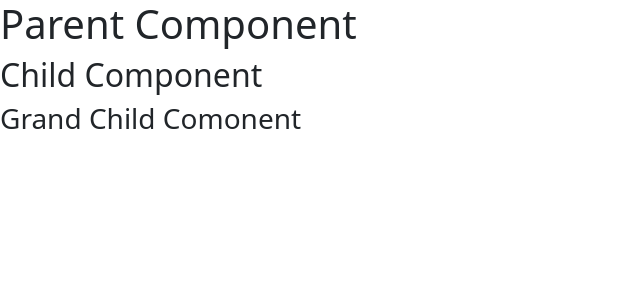
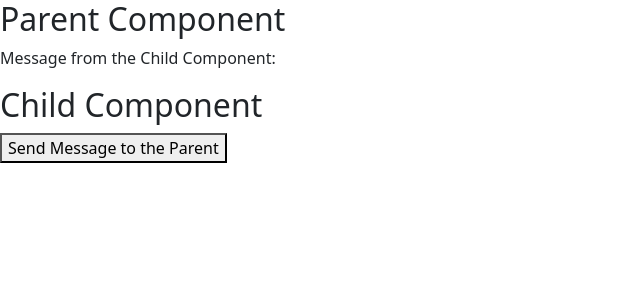
Before and after one commit to rajarajagopi/react-b47-b48, a React (Vite) app: page / in a window 1280 px wide. Shown: the top 300 px of the page, without its empty margins (0-640 px from the left). Built offline with nearby package versions, Linux system fonts and the light colour scheme.

Commit message:
passing data from child to parent compoent

```diff
--- a/src/App.jsx
+++ b/src/App.jsx
@@ -1,33 +1,58 @@
-import React from 'react';
+// Passing data from child to parent component
+import React, { useState } from 'react';
+function ChildComponent({onMessage}) {
 
-function GrandChildComponent({ parentData }) {
+  const message = `Hello from Child!`;
 
-  console.log(`from grand child component: ${parentData}`);
-
-  return (
-    <div>
-      <h3>Grand Child Comonent</h3>
-    </div>
-  )
-}
-function ChildComponent({parentData}) {
-  console.log(`from child component: ${parentData}`);
-  return (
-    <div>
-      <h2>Child Component</h2>
-      <GrandChildComponent parentData={ parentData } />
-    </div>
-  )
+  return ( <>
+    <h2>Child Component</h2>
+    <button onClick={() => onMessage(message)}>Send Message to the Parent</button>
+  </>
+)
 }
 
 function App() {
 
-  const parentData = `Hello from Parent`;
+  const [message, setMessage] = useState('');
+  const handleMessage = (data) => {
+    setMessage(data);
+  }
 
   return (
-    <div> <h1>Parent Component</h1>
-    <ChildComponent parentData={ parentData } />
+    <div><h2>Parent Component</h2>
+    <p>Message from the Child Component: { message }</p>
+    <ChildComponent onMessage={ handleMessage } />
   </div>
 )
 }
 export default App;
+/*
+  Passing data from the parent component to child component:
+  return (
+    <div>
+      <h1>Parent Component</h1>
+      <ChildComponent parentData={ parentData } />
+    </div>
+  )
+}
+  Parent component:
+    const age = 25;
+    <Child age = {age} name = {'sathish'} />
+  Child component:
+    props -> {
+      age: 25,
+      name: 'sathish'
+    }
+  Passing data from the child component to parent component:
+    Parent component:
+      const [childAge, setChildAge] = useState(0);
+      const handleChildAge(age){
+        setChildAge(age);
+      }
+      <Child handleChildAge = {handleChildAge} />
+    Child component:
+      const age = 25;
+      props -> { handleChildAge: handleChildAge }
+      handleChildAge(25);
+export default App;
+*/
```
